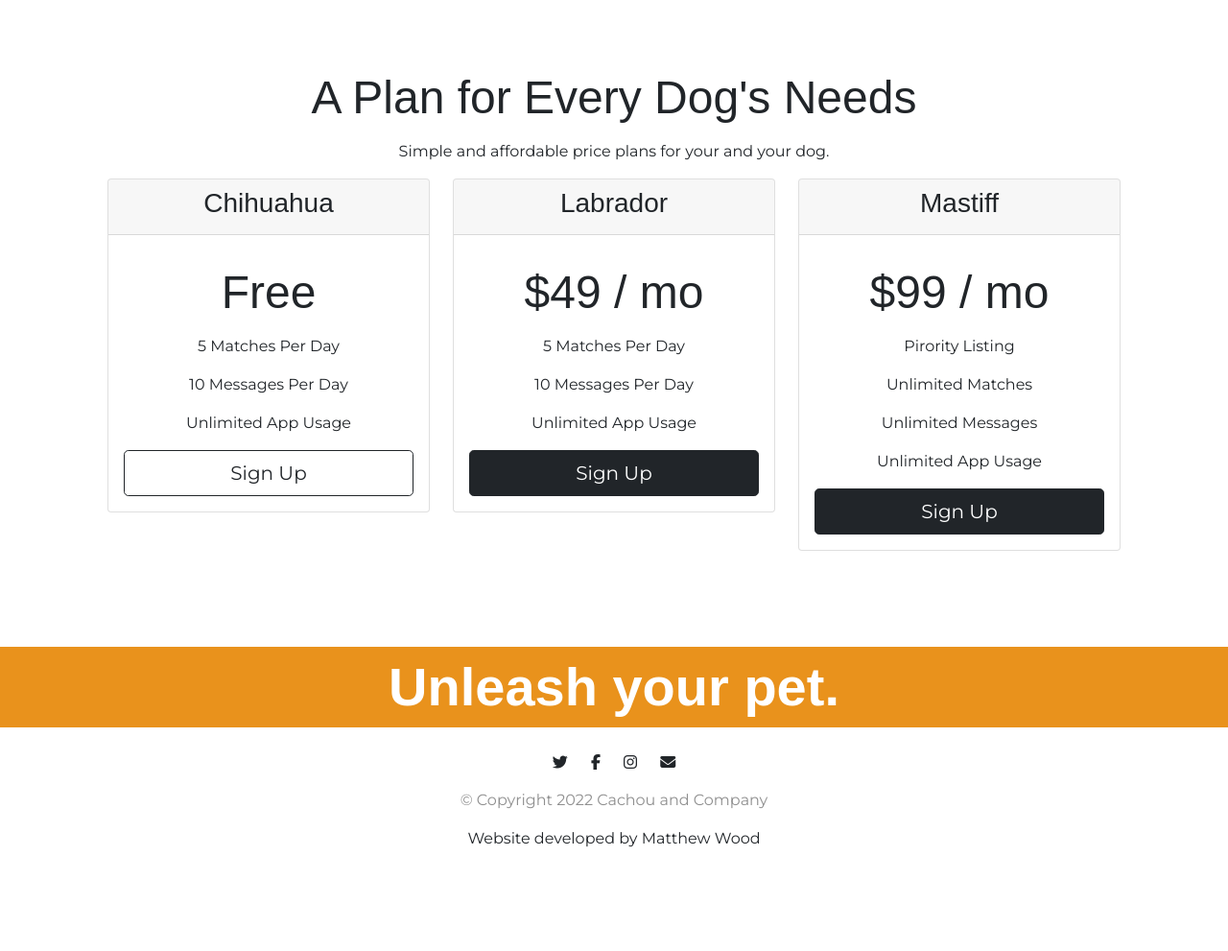
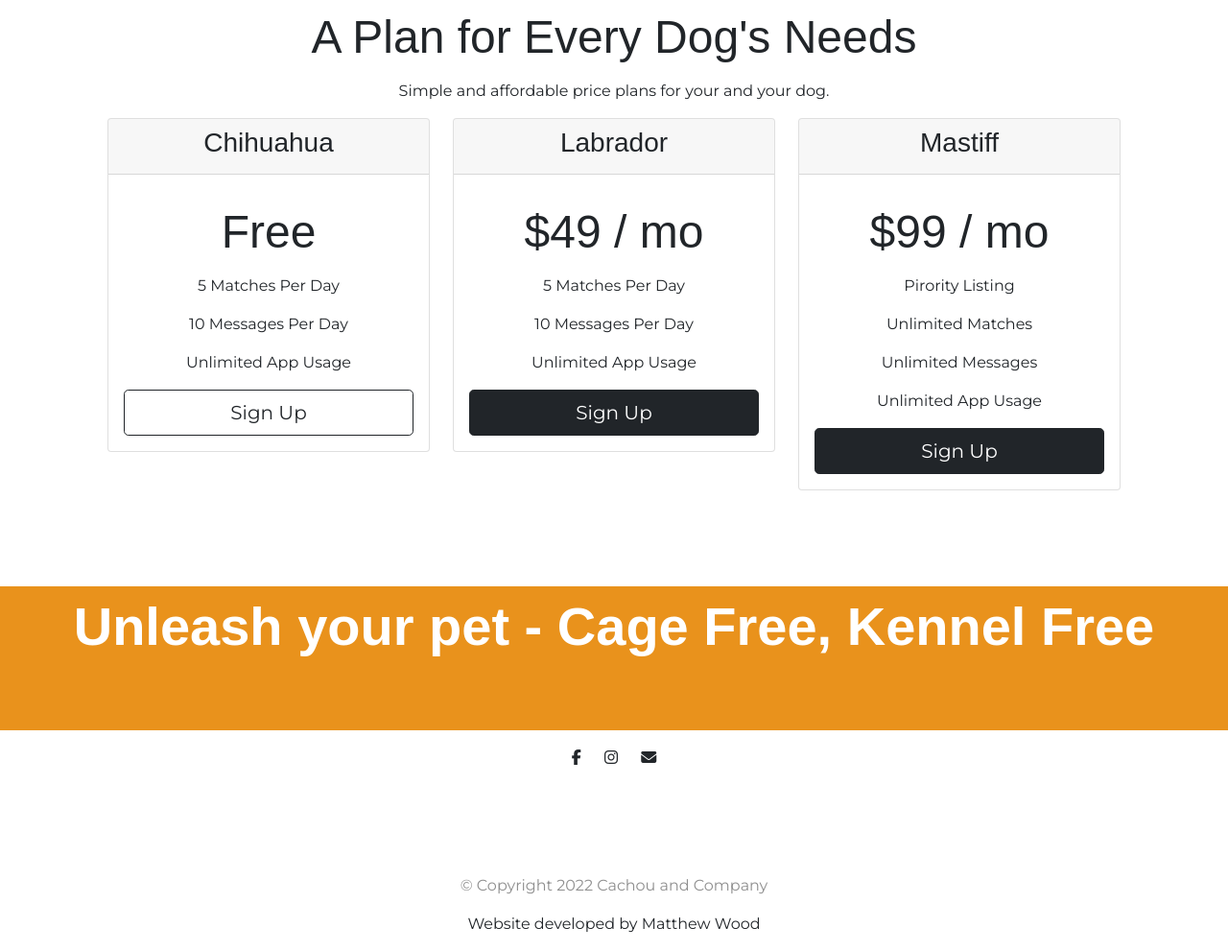
Before and after one commit to wyodoodoyw/Cachou, a plain HTML site: page index.html in a window 1280 px wide. Shown: the part 1495-2486 px from the top of the page at 96% size. Before the commit the page ends 2397 px from the top, so only its background shows below. Drawn offline with nearby package versions, Linux system fonts and the light colour scheme.

Commit message:
adjust height banner

```diff
--- a/css/styles.css
+++ b/css/styles.css
@@ -13,6 +13,7 @@ h1, h2, h3 {
 }
 
 .fluid-container {
+  height: 150px;
   padding: 0;
 }
 
--- a/index.html
+++ b/index.html
@@ -193,7 +193,7 @@
   <section class="colour-section" id="cta">
 
     <div class="container-fluid fluid-container">
-      <h3 class="lg-heading">Unleash your pet.</h3>
+      <h3 class="lg-heading">Unleash your pet - Cage Free, Kennel Free</h3>
     </div>
 
   </section>
@@ -203,11 +203,9 @@
 
   <footer class="white-section" id="footer">
 
-
     <div class="footer-con container-fluid fluid-container">
       <div class="row">
         <div class="col">
-          <section class=" social-icons fa-brands fa-twitter"></section>
           <section class=" social-icons fa-brands fa-facebook-f"></section>
           <section class=" social-icons fa-brands fa-instagram"></section>
           <section class=" social-icons fa-solid fa-envelope"></section>
@@ -219,7 +217,6 @@
 
   </footer>
 
-
 </body>
 
 </html>
```
